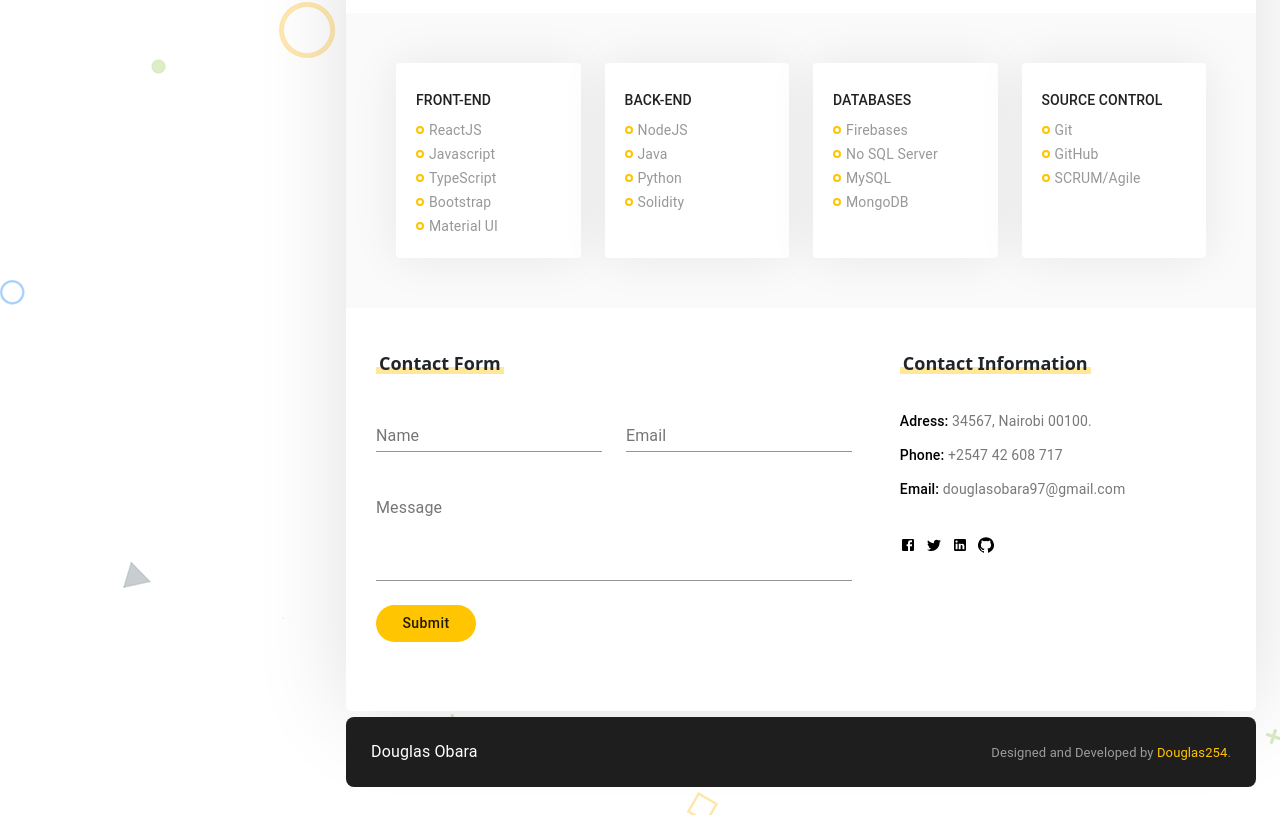
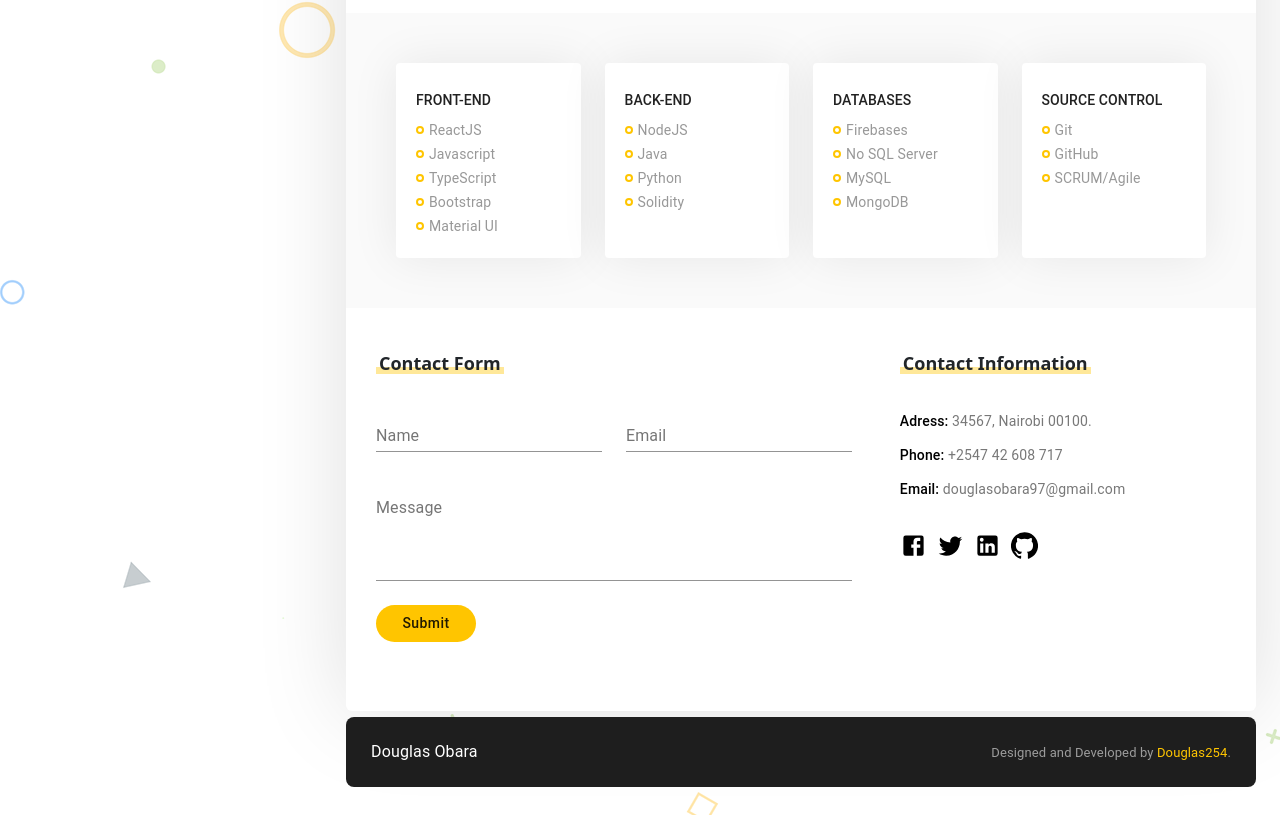
Before and after one commit to Douglas254/Resume, a React (Create React App) app: page / in a window 1280 px wide. Shown: the part 1265-2080 px from the top of the page. Built offline with nearby package versions, Linux system fonts and the light colour scheme.

Commit message:
add fontsize, hover and tooltip to social link

```diff
--- a/src/components/Header/Header.css
+++ b/src/components/Header/Header.css
@@ -48,3 +48,8 @@
   margin-right: 12px;
   color: #000000;
 }
+
+.header .header_right > a > .MuiSvgIcon-root:hover {
+  font-size: 19px !important;
+  color: var(--main-color);
+}
--- a/src/components/Header/Header.js
+++ b/src/components/Header/Header.js
@@ -5,6 +5,7 @@ import { HomeRounded, Telegram } from "@material-ui/icons";
 import { NavLink, withRouter } from "react-router-dom";
 import resumeData from "../../utils/resumeData";
 import CustomButton from "../Button/Button";
+import { Tooltip } from "@material-ui/core";
 import "./Header.css";
 
 const Header = (props) => {
@@ -54,15 +55,19 @@ const Header = (props) => {
         </Nav>
 
         <div className="header_right">
-          {/* mappinf through the object  */}
+          {/* mapping through the object  */}
           {Object.keys(resumeData.socials).map((key) => (
+            <Tooltip title={resumeData.socials[key].text}>
               <a
                 href={resumeData.socials[key].link}
                 target="_blank"
                 rel="noreferrer"
+                data-toggle="tooltip"
+                data-content={resumeData.socials[key].text}
               >
                 {resumeData.socials[key].icon}
               </a>
+            </Tooltip>
           ))}
 
           <CustomButton text={"Hire Me"} icon={<Telegram />} />
--- a/src/pages/Resume/Resume.css
+++ b/src/pages/Resume/Resume.css
@@ -100,8 +100,14 @@
 }
 
 .contactInfo_social > a > .MuiSvgIcon-root {
-  font-size: 16px !important;
+  font-size: 27px !important;
   margin-right: 10px;
   color: #000;
 }
+
+.contactInfo_social > a > .MuiSvgIcon-root:hover {
+  color: var(--main-color);
+  margin-right: 10px;
+  font-size: 30px !important;
+}
 /*End of contact section */
--- a/src/pages/Resume/Resume.js
+++ b/src/pages/Resume/Resume.js
@@ -1,4 +1,4 @@
-import { Grid, Paper, Typography } from "@material-ui/core";
+import { Grid, Paper, Tooltip, Typography } from "@material-ui/core";
 import React from "react";
 import resumeData from "../../utils/resumeData";
 import CustomTimeline, {
@@ -214,9 +214,11 @@ const Resume = () => {
                     {/* mapping through the social object */}
                     {Object.keys(resumeData.socials).map((key) => (
                       <Grid item className="contactInfo_social">
-                        <a href={resumeData.socials[key].link}>
-                          {resumeData.socials[key].icon}
-                        </a>
+                        <Tooltip title={resumeData.socials[key].text}>
+                          <a href={resumeData.socials[key].link}>
+                            {resumeData.socials[key].icon}
+                          </a>
+                        </Tooltip>
                       </Grid>
                     ))}
                   </Grid>
```
Also changed, not shown: 2 other files (tests, documents, lock files or other folders). Lines whose indentation alone changed are shown as unchanged.
